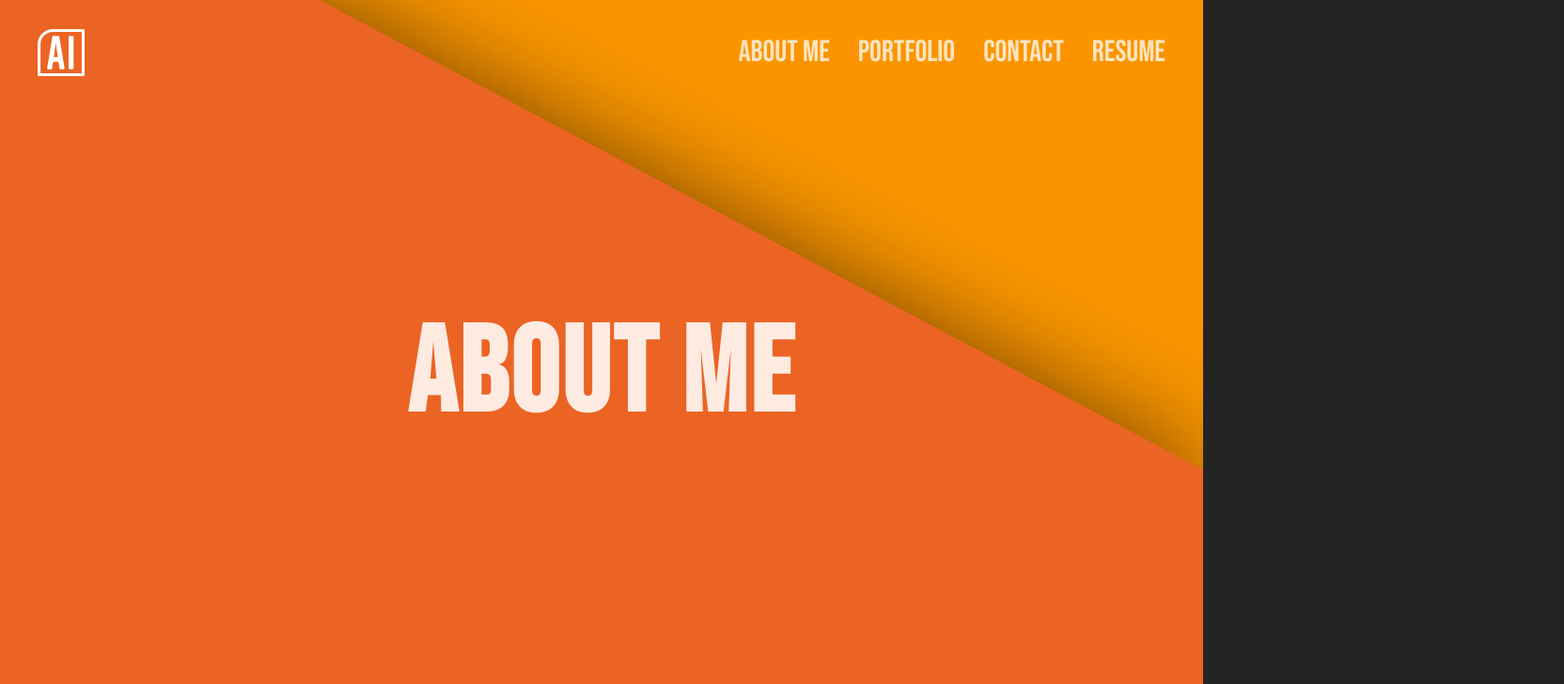
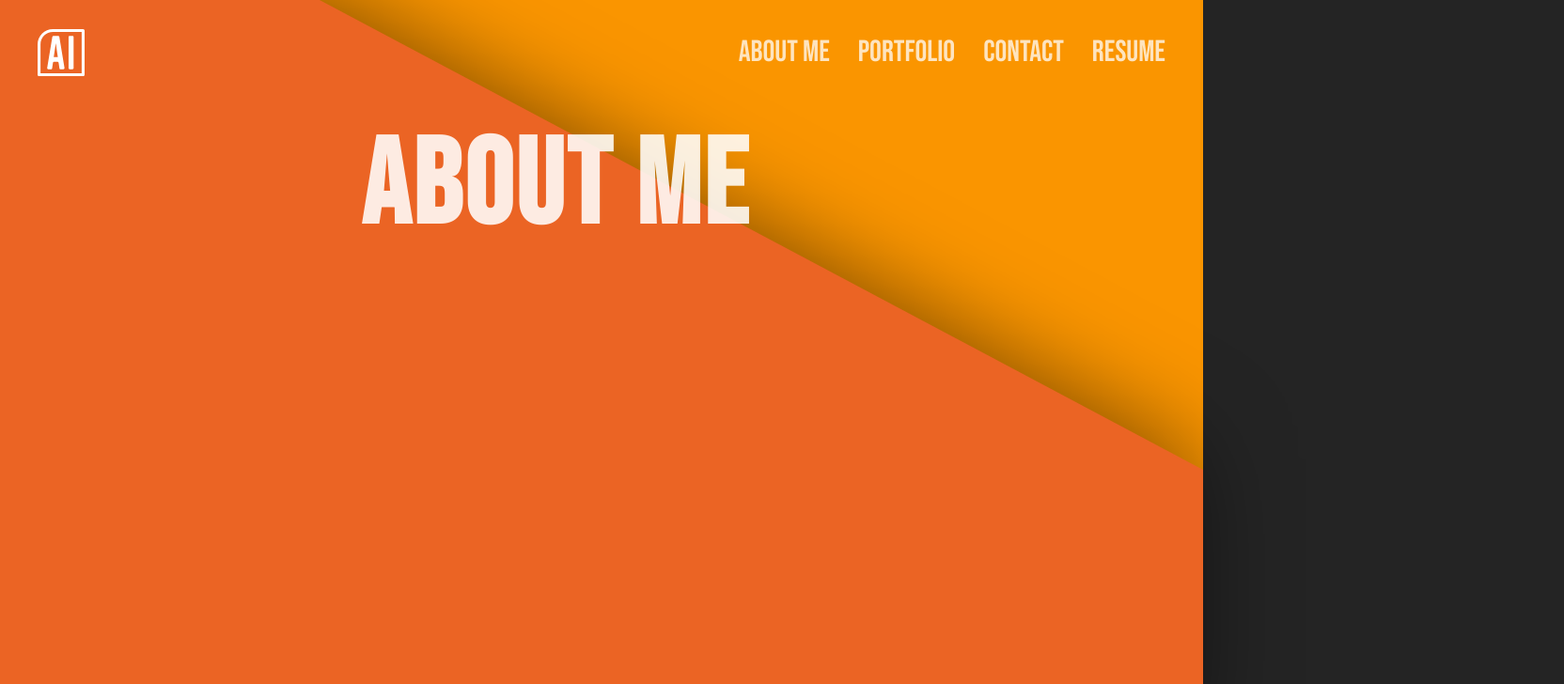
Before and after one commit to AdamIsitmez/portfolio, a React (Vite) app: page /about in a window 1280 px wide. Shown: the top 728 px of the page at 94% size, 1664 px wide, since content can reach past the window. Built offline with nearby package versions, Linux system fonts and the light colour scheme.

Commit message:
update styling

```diff
--- a/src/index.css
+++ b/src/index.css
@@ -39,23 +39,28 @@ h1 {
   padding: 0;
 }
 
-.home {
+.home,
+.content {
   position: relative;
   display: flex;
   flex-direction: column;
-  align-items: center;
+  left: 30%;
   justify-content: center;
   height: 100vh;
   z-index: 2;
 }
 
-.home p {
+.content {
+  bottom: 200px;
+}
+
+.content p {
   margin: 0;
   font-size: 1.5rem;
 }
 
 .title {
-  width: 1100px;
+  position: relative;
   animation: titleEntry 2s ease forwards;
 }
 
@@ -137,12 +142,12 @@ h1 {
 
 @keyframes titleEntry {
   0% {
-    padding-bottom: 100px;
+    bottom: 80px;
     opacity: 0;
   }
 
   100% {
-    padding-bottom: 0;
+    bottom: 0;
     opacity: 1;
   }
 }
--- a/src/pages/AboutPage.jsx
+++ b/src/pages/AboutPage.jsx
@@ -1,7 +1,9 @@
 export default function AboutPage() {
     return (
-        <div className="home bebas-neue-h1">
-            <h1>About me</h1>
+        <div className="content bebas-neue-h1">
+            <div className="title">
+                <h1>About me</h1>
+            </div>
         </div>
     )
 }
--- a/src/pages/ContactPage.jsx
+++ b/src/pages/ContactPage.jsx
@@ -1,7 +1,10 @@
 export default function ContactPage() {
     return (
-        <div className="home bebas-neue-h1">
-            <h1>Contact me</h1>
+        <div className="content bebas-neue-h1">
+            <div className="title">
+                <h1>Contact me</h1>
+            </div>
+            <p>contact me at 092348092348</p>
         </div>
     )
 }
--- a/src/pages/PortfolioPage.jsx
+++ b/src/pages/PortfolioPage.jsx
@@ -1,7 +1,9 @@
 export default function PortfolioPage() {
     return (
-        <div className="home bebas-neue-h1">
-            <h1>Portfolio</h1>
+        <div className="content bebas-neue-h1">
+            <div className="title">
+                <h1>Portfolio</h1>
+            </div>
             <p>Projects</p>
         </div>
     )
--- a/src/pages/ResumePage.jsx
+++ b/src/pages/ResumePage.jsx
@@ -1,7 +1,9 @@
 export default function ResumePage() {
     return (
-        <div className="home bebas-neue-h1">
-            <h1>Resume</h1>
+        <div className="content bebas-neue-h1">
+            <div className="title">
+                <h1>Resume</h1>
+            </div>
         </div>
     )
 }
```
